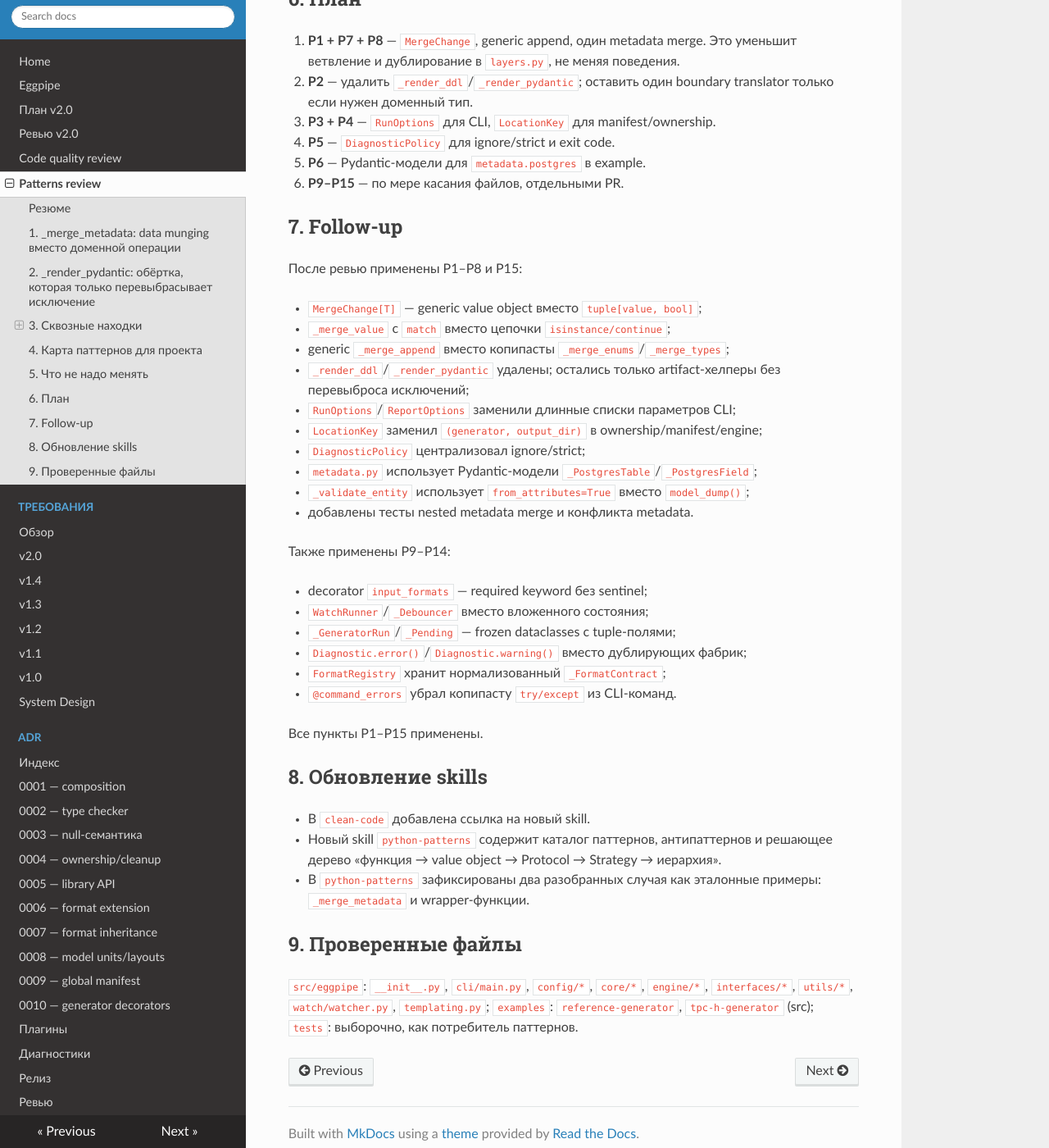
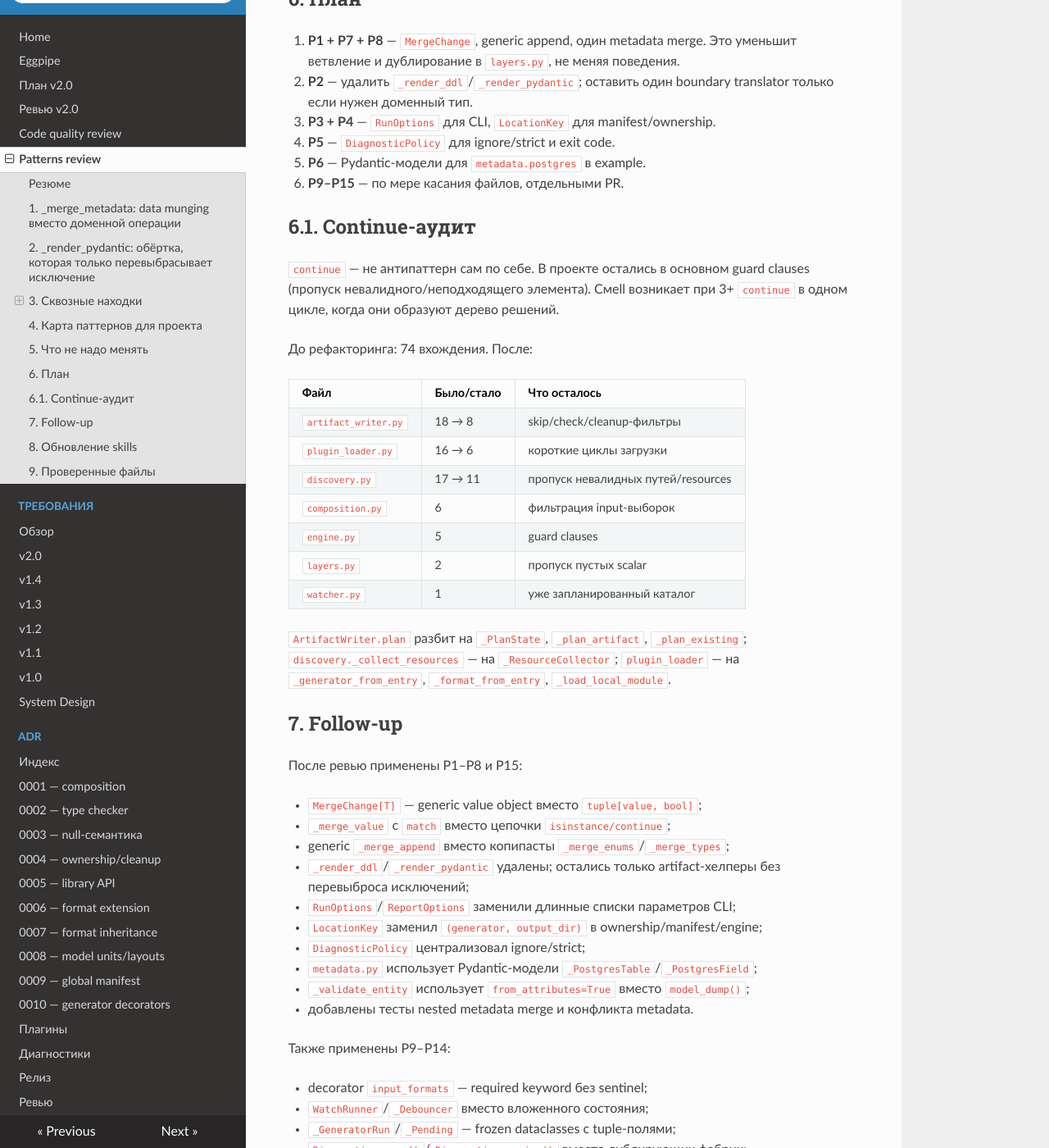
Before and after one commit to SpiGit/eggpipe, an MkDocs documentation site: the page built from docs/reviews/2026-11-13-patterns-review.md, in a window 1280 px wide and 1400 px high, scrolled down 5217 px. Shown: the whole window at 82% size. Built offline with MkDocs 1.6.1, drawn with Linux system fonts in a browser that asks for light colours; nearby versions of some CDN libraries.

Commit message:
refactor: reduce continue clusters in planning, discovery and plugin loading
- split artifact planning into per-artifact decisions
- extract ResourceCollector from discovery
- split plugin loading into entry/module helpers
- document continue audit and guard-clause guidance
- total continue count reduced from 74 to 39

```diff
--- a/docs/reviews/2026-11-13-patterns-review.md
+++ b/docs/reviews/2026-11-13-patterns-review.md
@@ -235,6 +235,28 @@ retry, cleanup, диагностику.
 5. **P6** — Pydantic-модели для `metadata.postgres` в example.
 6. **P9–P15** — по мере касания файлов, отдельными PR.
 
+## 6.1. Continue-аудит
+
+`continue` — не антипаттерн сам по себе. В проекте остались в основном guard clauses
+(пропуск невалидного/неподходящего элемента). Смell возникает при 3+ `continue`
+в одном цикле, когда они образуют дерево решений.
+
+До рефакторинга: 74 вхождения. После:
+
+| Файл | Было/стало | Что осталось |
+|------|-----------|--------------|
+| `artifact_writer.py` | 18 → 8 | skip/check/cleanup-фильтры |
+| `plugin_loader.py` | 16 → 6 | короткие циклы загрузки |
+| `discovery.py` | 17 → 11 | пропуск невалидных путей/resources |
+| `composition.py` | 6 | фильтрация input-выборок |
+| `engine.py` | 5 | guard clauses |
+| `layers.py` | 2 | пропуск пустых scalar |
+| `watcher.py` | 1 | уже запланированный каталог |
+
+`ArtifactWriter.plan` разбит на `_PlanState`, `_plan_artifact`, `_plan_existing`;
+`discovery._collect_resources` — на `_ResourceCollector`; `plugin_loader` — на
+`_generator_from_entry`, `_format_from_entry`, `_load_local_module`.
+
 ## 7. Follow-up
 
 После ревью применены P1–P8 и P15:
```
Also changed, not shown: .opencode/skills/python-patterns/SKILL.md (+28 -0 lines), .session-context.md (+1 -1 lines), 3 other files.
